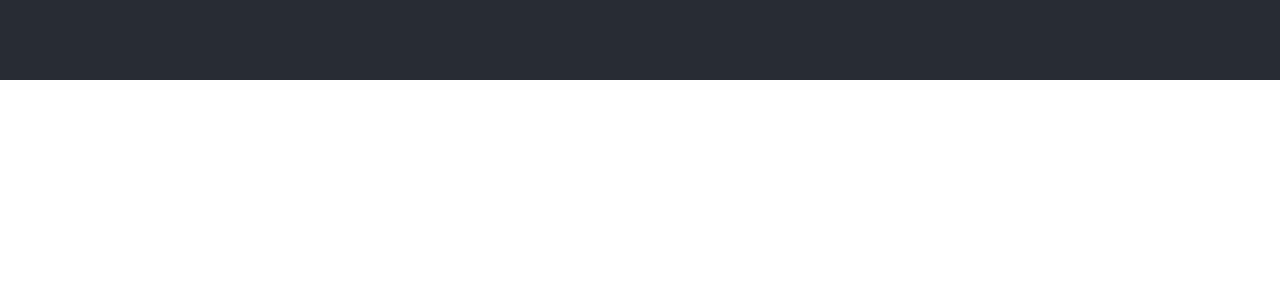
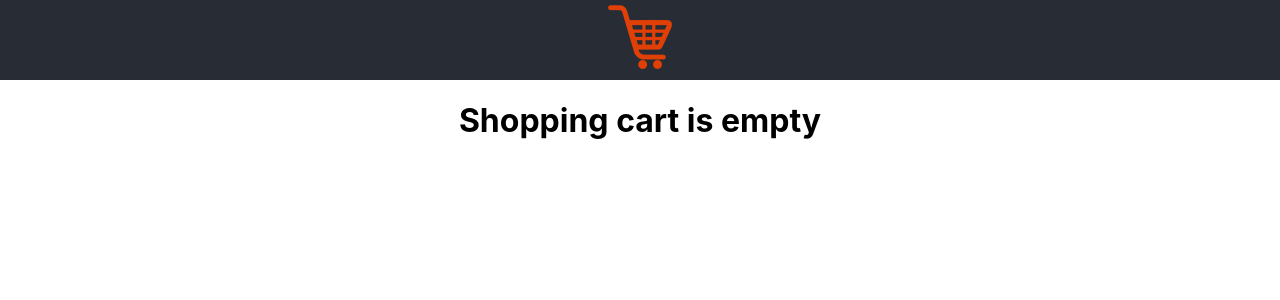
Before and after one commit to jacekroszkowiakdev/graduation-project-frontend, a React (Create React App) app: page /shopping-cart in a window 1280 px wide. Shown: the top 300 px of the page. Built offline with nearby package versions, Linux system fonts and the light colour scheme.

Commit message:
shopping cart basic functionality added

```diff
--- a/src/App.jsx
+++ b/src/App.jsx
@@ -1,5 +1,6 @@
 import { createContext, useCallback, useState } from "react";
 import "./App.css";
+import CartButton from "./components/CartButton";
 
 export const ShopContext = createContext({
     cartItems: [],
@@ -9,6 +10,7 @@ export const ShopContext = createContext({
 
 function App(props) {
     const { children } = props;
+    console.log("App props are children: ", props);
     const [shoppingCartItems, setShoppingCartItems] = useState([]);
     const addCartItem = useCallback(
         (id) => setShoppingCartItems([...shoppingCartItems, id]),
@@ -25,7 +27,9 @@ function App(props) {
                     clearItems: () => setShoppingCartItems([]),
                 }}
             >
-                <header className="App-header" />
+                <header className="App-header">
+                    <CartButton />
+                </header>
                 <main>
                     <div className="main-content">{children}</div>
                 </main>
--- a/src/Root.jsx
+++ b/src/Root.jsx
@@ -3,6 +3,7 @@ import { BrowserRouter, Switch, Route } from "react-router-dom";
 import ProductList from "./pages/ProductList";
 import LoginPage from "./pages/LoginPage";
 import ProductDetailPage from "./pages/ProductDetailPage";
+import ShoppingCart from "./pages/ShoppingCart";
 
 const Root = () => {
     return (
@@ -12,6 +13,7 @@ const Root = () => {
                     <Route path="/" exact component={ProductList} />
                     <Route path="/login" component={LoginPage} />
                     <Route path="/product/:id" component={ProductDetailPage} />
+                    <Route path="/shopping-cart/" component={ShoppingCart} />
                 </Switch>
             </App>
         </BrowserRouter>
--- /dev/null
+++ b/src/components/CartButton.jsx
@@ -0,0 +1,12 @@
+import { Link } from "react-router-dom";
+import icon from "../img/cart-placeholder.png";
+
+const CartButton = () => {
+    return (
+        <Link to={"/shopping-cart/"}>
+            <img src={icon} alt="shopping-cart-icon" />
+        </Link>
+    );
+};
+
+export default CartButton;
--- /dev/null
+++ b/src/context/theme-context.jsx
@@ -0,0 +1,4 @@
+// export const ThemeContext = React.createContext({
+//     theme: theme.dark,
+//     toggleTheme: () => {},
+// });
--- a/src/pages/ProductList/index.jsx
+++ b/src/pages/ProductList/index.jsx
@@ -23,8 +23,8 @@ const ProductList = () => {
     }, []);
 
     return (
+        <>
             <div className="product-list">
-            <h3>Our products:</h3>
                 <ul>
                     {productList.map((product, index) => (
                         <Product
@@ -36,6 +36,7 @@ const ProductList = () => {
                     ))}
                 </ul>
             </div>
+        </>
     );
 };
 
--- /dev/null
+++ b/src/pages/ShoppingCart/index.jsx
@@ -0,0 +1,24 @@
+import { useContext } from "react";
+import { ShopContext } from "../../App";
+import ProductList from "../ProductList";
+import "./ShoppingCart.css";
+
+const ShoppingCart = ({ product, index, detailUrl }) => {
+    const context = useContext(ShopContext);
+    console.log("ShoppingCart element context:", context);
+
+    return (
+        <>
+            {context.cartItems.length === 0 ? (
+                <h1>Shopping cart is empty</h1>
+            ) : (
+                <div>
+                    <h1>Products in your cart:</h1>
+                    <ProductList products={context.cartItems} />
+                </div>
+            )}
+        </>
+    );
+};
+
+export default ShoppingCart;
```
Also changed, not shown: src/img/cart-placeholder.png (added), src/pages/ShoppingCart/ShoppingCart.css (added), 1 other file (tests, documents, lock files or other folders). Lines whose indentation alone changed are shown as unchanged.
